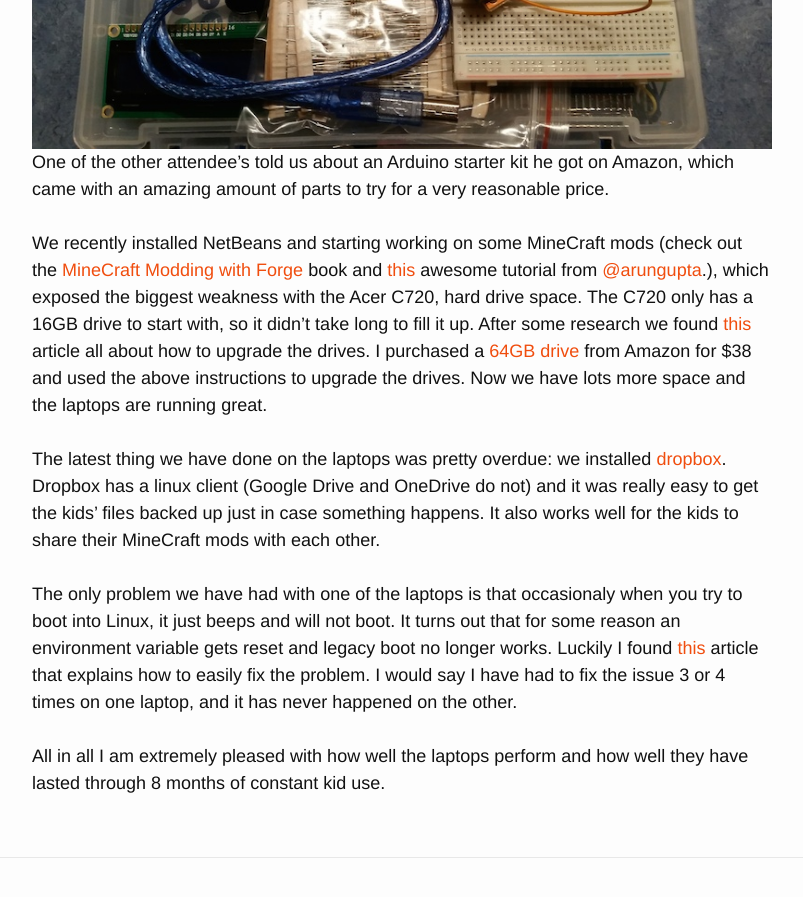
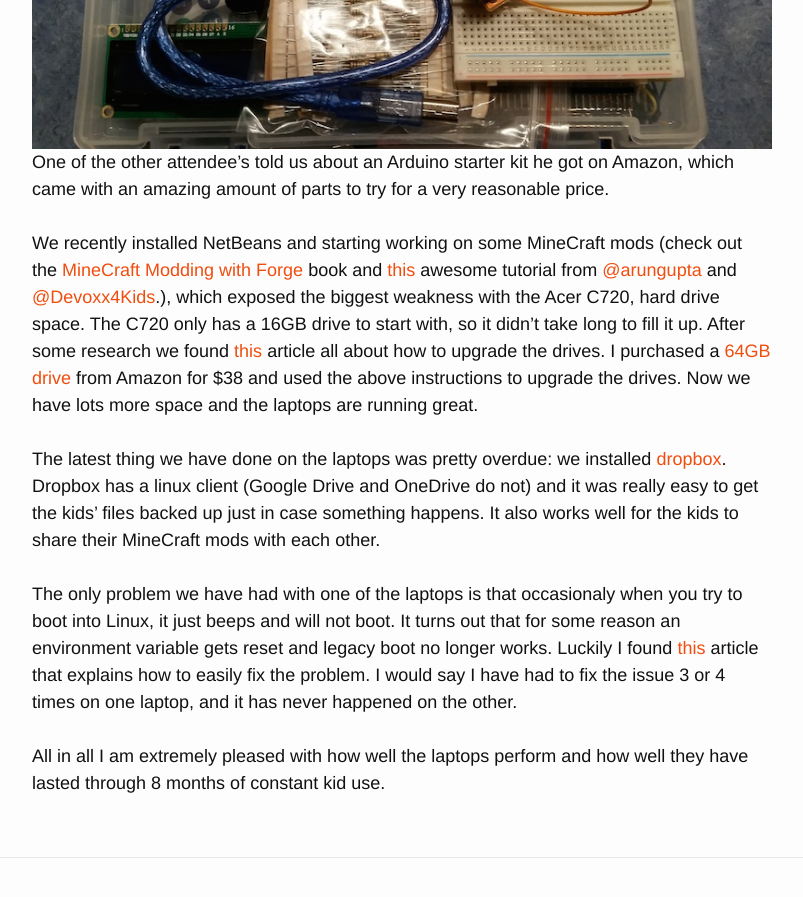
Before and after one commit to fhilton/fhilton.github.io, a Jekyll site: the page built from _posts/2015-08-31-Kids-Code-Chromebook-Linux.md, in a window 1280 px wide and 900 px high, scrolled down 3094 px. Shown: the top 897 px of the window, without its empty margins (238-1041 px from the left). Built offline with Jekyll 4.4.1, drawn with Linux system fonts in a browser that asks for light colours; comment, search, counter and statistics services are not loaded.

Commit message:
Updated links.

```diff
--- a/_posts/2015-08-31-Kids-Code-Chromebook-Linux.md
+++ b/_posts/2015-08-31-Kids-Code-Chromebook-Linux.md
@@ -34,7 +34,7 @@ Just for fun we also experimented with Microsoft's cross platform editor [Visual
 One of the other attendee's told us about an Arduino starter kit he got on Amazon, which came with an amazing amount of parts to try for a very reasonable price.
 <br>
 <br>
-We recently installed NetBeans and starting working on some MineCraft mods (check out the [MineCraft Modding with Forge](http://shop.oreilly.com/product/0636920036562.do) book and [this](https://github.com/devoxx4kids/materials/blob/master/workshops/minecraft/readme.asciidoc) awesome tutorial from [@arungupta](https://twitter.com/arungupta).), which exposed the biggest weakness with the Acer C720, hard drive space.  The C720 only has a 16GB drive to start with, so it didn't take long to fill it up.  After some research we found [this](http://www.androidcentral.com/how-upgrade-ssd-your-acer-c720-chromebook) article all about how to upgrade the drives.  I purchased a [64GB drive](http://www.amazon.com/gp/product/B00LNF0UXS) from Amazon for $38 and used the above instructions to upgrade the drives.  Now we have lots more space and the laptops are running great.
+We recently installed NetBeans and starting working on some MineCraft mods (check out the [MineCraft Modding with Forge](http://shop.oreilly.com/product/0636920036562.do) book and [this](https://github.com/devoxx4kids/materials/blob/master/workshops/minecraft/readme.asciidoc) awesome tutorial from [@arungupta](https://twitter.com/arungupta) and [@Devoxx4Kids](https://twitter.com/Devoxx4Kids).), which exposed the biggest weakness with the Acer C720, hard drive space.  The C720 only has a 16GB drive to start with, so it didn't take long to fill it up.  After some research we found [this](http://www.androidcentral.com/how-upgrade-ssd-your-acer-c720-chromebook) article all about how to upgrade the drives.  I purchased a [64GB drive](http://www.amazon.com/gp/product/B00LNF0UXS) from Amazon for $38 and used the above instructions to upgrade the drives.  Now we have lots more space and the laptops are running great.
 <br>
 <br>
 The latest thing we have done on the laptops was pretty overdue: we installed [dropbox](https://www.dropbox.com).  Dropbox has a linux client (Google Drive and OneDrive do not) and it was really easy to get the kids' files backed up just in case something happens.  It also works well for the kids to share their MineCraft mods with each other.
```
